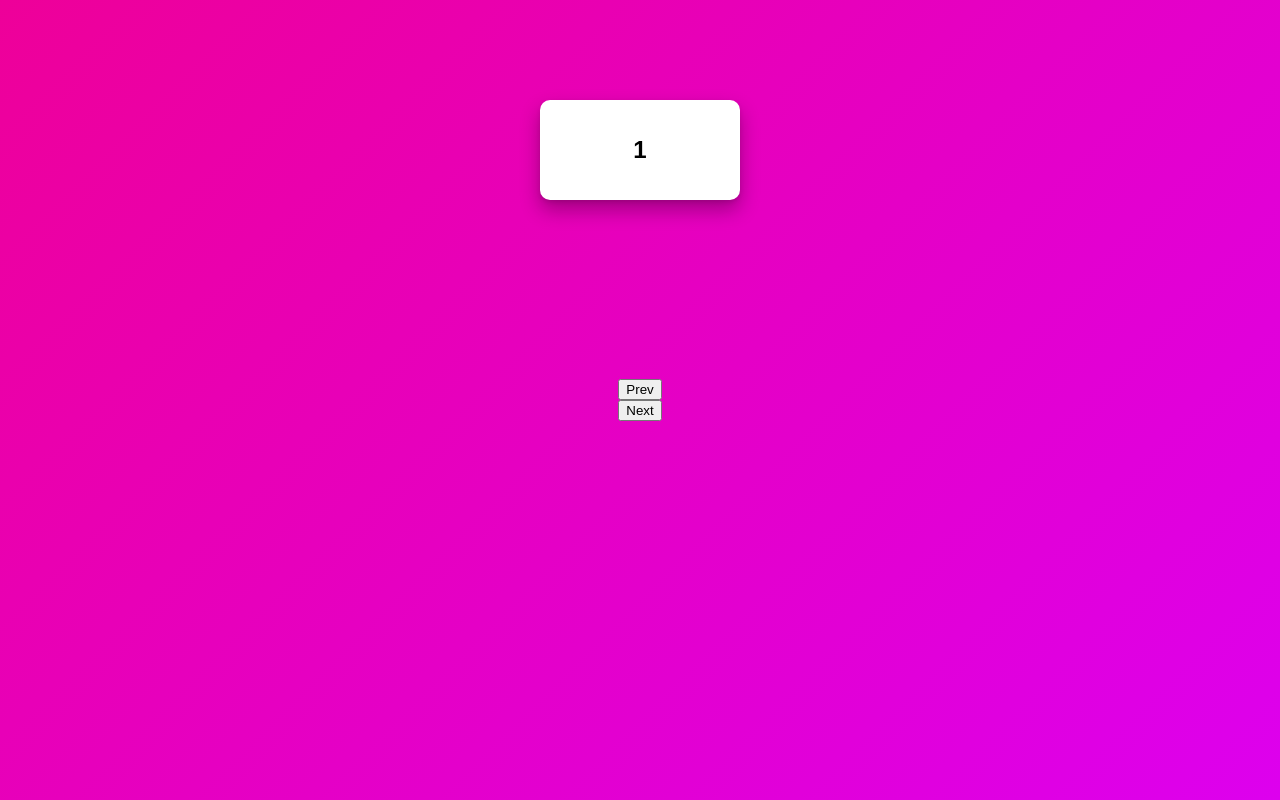
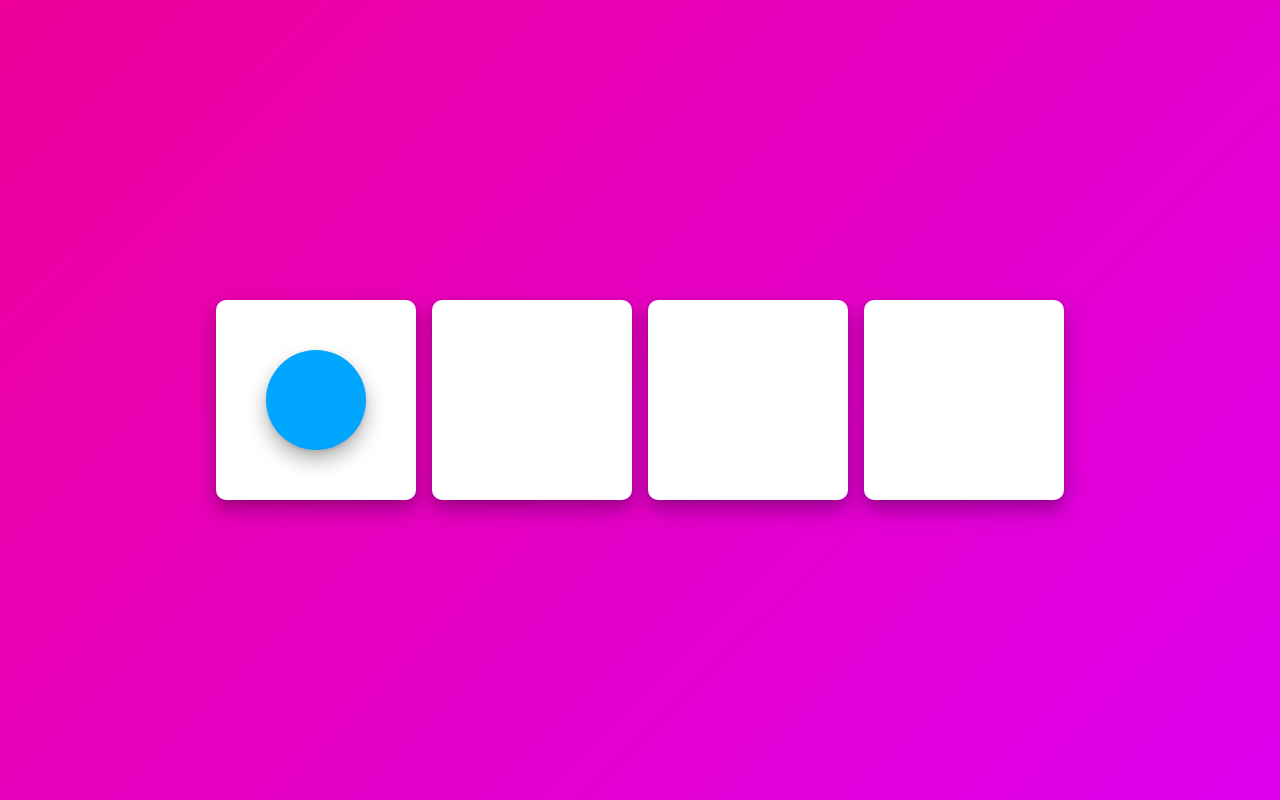
Before and after one commit to guiltygear12/master-animation, a React (Create React App) app: page / in a window 1280 px wide. Built offline with nearby package versions, Linux system fonts and the light colour scheme.

Commit message:
마스터클래스8 - layoutId

```diff
--- a/src/App.tsx
+++ b/src/App.tsx
@@ -6,17 +6,16 @@ const Wrapper = styled(motion.div)`
     height: 100vh;
     width: 100vw;
     display: flex;
-    flex-direction: column;
+    flex-direction: row;
     justify-content: center;
     align-items: center;
+    gap: 16px;
     background: linear-gradient(135deg, #e09, #d0e); ;
 `;
 
 const Box = styled(motion.div)`
-    position: absolute;
-    top: 100px;
     width: 200px;
-    height: 100px;
+    height: 200px;
     border-radius: 10px;
     background-color: white;
     display: flex;
@@ -26,66 +25,41 @@ const Box = styled(motion.div)`
     font-weight: 600;
     box-shadow: 0 2px 4px rgba(0, 0, 0, 0.1), 0 10px 20px rgba(0, 0, 0, 0.3);
 `;
-
-const boxVariant = {
-    entry: (back: boolean) => ({
-        x: back ? -500 : 500,
-        opacity: 0,
-        scale: 0,
-    }),
-    center: {
-        opacity: 1,
-        scale: 1,
-        x: 0,
-        transition: {
-            duration: 0.3,
-        },
-    },
-    exit: (back: boolean) => ({
-        x: back ? 500 : -500,
-        opacity: 0,
-        scale: 0,
-        transition: {
-            duration: 0.3,
-        },
-    }),
-};
+const Circle = styled(motion.div)`
+    background-color: #00a5ff;
+    width: 100px;
+    height: 100px;
+    border-radius: 50%;
+    box-shadow: 0 2px 4px rgba(0, 0, 0, 0.1), 0 10px 20px rgba(0, 0, 0, 0.3);
+`;
 
 function App() {
-    const [visible, setVisible] = useState(1);
-    const [back, setBack] = useState(false);
-    const next = () => {
-        setBack(false);
-        setVisible((prev) => (prev === 10 ? 10 : prev + 1));
+    const [clicked, setClicked] = useState(0);
+    const toggleClicked = () => {
+        clicked === 3 ? setClicked(0) : setClicked((prev) => prev + 1);
     };
-    const prev = () => {
-        setBack(true);
-        setVisible((prev) => (prev === 1 ? 1 : prev - 1));
-    };
-    const autoSlide = () => {
-        setVisible((prev) => (prev === 10 ? 10 : prev + 1));
-    };
-    useEffect(() => {
-        // const interval = setInterval(() => {
-        //     autoSlide();
-        // }, 3000);
-    }, []);
     return (
-        <Wrapper>
-            <AnimatePresence mode="wait" custom={back}>
-                <Box
-                    custom={back}
-                    variants={boxVariant}
-                    initial="entry"
-                    animate="center"
-                    exit="exit"
-                    key={visible}
-                >
-                    {visible}
-                </Box>
-            </AnimatePresence>
-            <button onClick={prev}>Prev</button>
-            <button onClick={next}>Next</button>
+        <Wrapper onClick={toggleClicked}>
+            <Box>
+                {clicked === 0 ? (
+                    <Circle layoutId="circle" style={{ borderRadius: "50%" }} />
+                ) : null}
+            </Box>
+            <Box>
+                {clicked === 1 ? (
+                    <Circle layoutId="circle" style={{ borderRadius: 0 }} />
+                ) : null}
+            </Box>
+            <Box>
+                {clicked === 2 ? (
+                    <Circle layoutId="circle" style={{ borderRadius: 0 }} />
+                ) : null}
+            </Box>
+            <Box>
+                {clicked === 3 ? (
+                    <Circle layoutId="circle" style={{ borderRadius: 0 }} />
+                ) : null}
+            </Box>
         </Wrapper>
     );
 }
```
